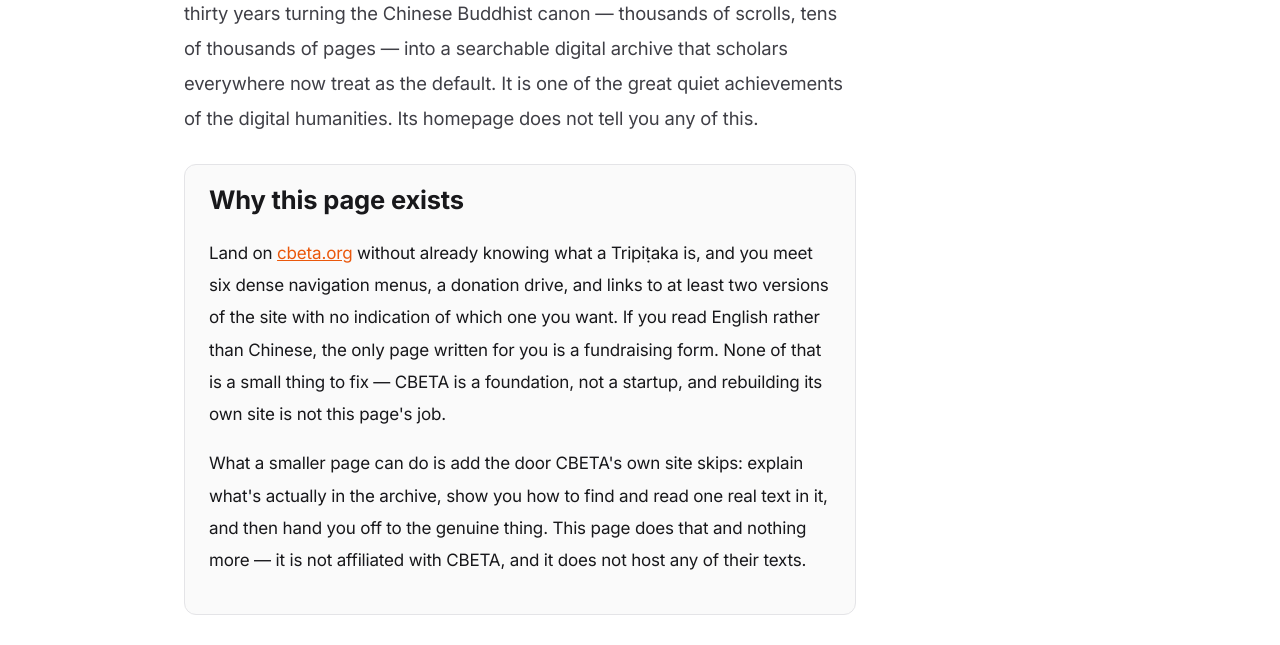
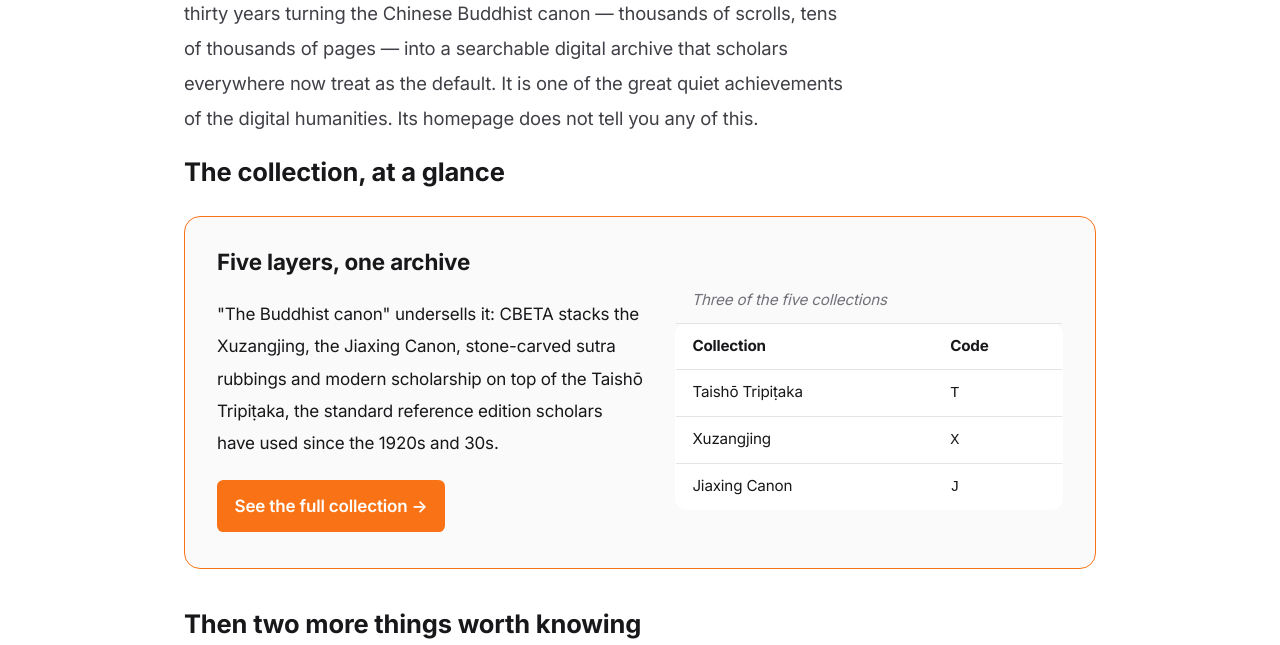
Before and after one commit to comp4020-agentic-coding-studio/comp4020-riff2-liuru-3, a website built with Vite: page index.html in a window 1280 px wide. Shown: the part 288-933 px from the top of the page. Built offline with nearby package versions, Linux system fonts and the light colour scheme.

Commit message:
riff: drop the 'Why this page exists' panel from the homepage

```diff
--- a/index.html
+++ b/index.html
@@ -47,24 +47,6 @@
         that scholars everywhere now treat as the default. It is one of the great quiet
         achievements of the digital humanities. Its homepage does not tell you any of this.
       </p>
-
-      <div class="panel">
-        <h2>Why this page exists</h2>
-        <p>
-          Land on <a href="https://www.cbeta.org/">cbeta.org</a> without already knowing what
-          a Tripiṭaka is, and you meet six dense navigation menus, a donation drive, and links
-          to at least two versions of the site with no indication of which one you want. If you
-          read English rather than Chinese, the only page written for you is a fundraising
-          form. None of that is a small thing to fix — CBETA is a foundation, not a startup,
-          and rebuilding its own site is not this page's job.
-        </p>
-        <p>
-          What a smaller page can do is add the door CBETA's own site skips: explain what's
-          actually in the archive, show you how to find and read one real text in it, and then
-          hand you off to the genuine thing. This page does that and nothing more — it is not
-          affiliated with CBETA, and it does not host any of their texts.
-        </p>
-      </div>
 
       <h2>The collection, at a glance</h2>
       <div class="spotlight">
```
